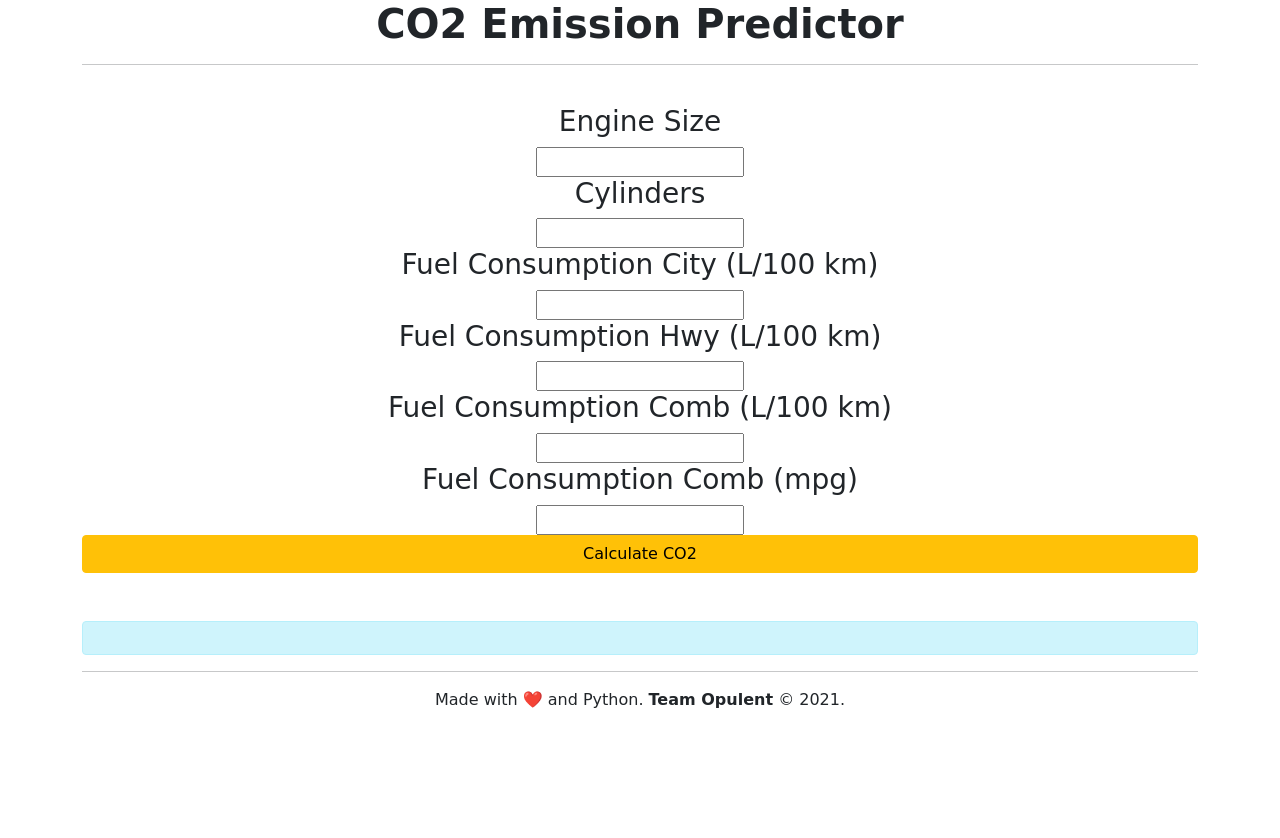
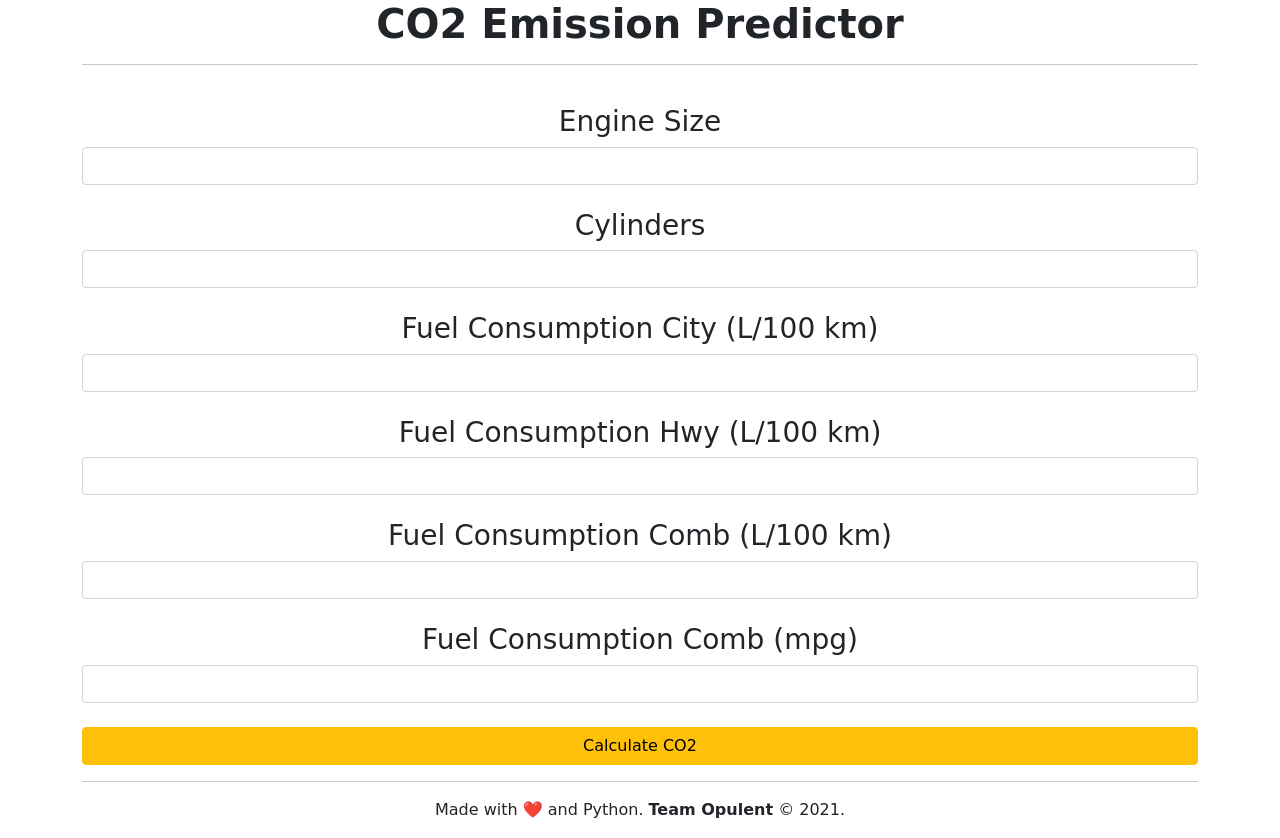
Before and after one commit to Samuel-2626/emission-predictor, a Flask app: page / in a window 1280 px wide. Before the commit the page ends 708 px from the top, so only its background shows below. Run offline with Flask 2, Linux system fonts and the light colour scheme; parts of the project's set-up code (start-up, migrations or seed data) failed here and were passed over; some web fonts are replaced.

Commit message:
first commit

```diff
--- a/templates/index.html
+++ b/templates/index.html
@@ -30,27 +30,32 @@
     <div class="container text-center">
 			<h1><strong>CO2 Emission Predictor</strong></h1>
 			<hr>
+      {% if prediction_text %}
+        <div class="alert alert-info" role="alert">
+      {{ prediction_text }}
+    </div>
+      {% endif %}
 			<br>
 
 
     <form action="{{ url_for('predict')}}" method="post">
       <h3>Engine Size</h3>
-    	<input type="text" name="Engine Size(L)" required="required" />
+    	<input type="text" name="Engine Size(L)" required="required" class="form-control" />
        <br>
        <h3>Cylinders</h3>
-        <input type="text" name="Cylinders" required="required" />
+        <input type="text" name="Cylinders" required="required" class="form-control" />
         <br>
         <h3>Fuel Consumption City (L/100 km)</h3>
-        <input type="text" name="Fuel Consumption City (L/100 km)" required="required" />
+        <input type="text" name="Fuel Consumption City (L/100 km)" required="required" class="form-control" />
         <br>
         <h3>Fuel Consumption Hwy (L/100 km)</h3>
-		<input type="text" name="Fuel Consumption Hwy (L/100 km)" required="required" />
+		<input type="text" name="Fuel Consumption Hwy (L/100 km)" required="required" class="form-control" />
     <br>
     <h3>Fuel Consumption Comb (L/100 km)</h3>
-        <input type="text" name="Fuel Consumption Comb (L/100 km)" required="required" />
+        <input type="text" name="Fuel Consumption Comb (L/100 km)" required="required" class="form-control" />
         <br>
         <h3>Fuel Consumption Comb (mpg)</h3>
-        <input type="text" name="Fuel Consumption Comb (mpg)" required="required" />
+        <input type="text" name="Fuel Consumption Comb (mpg)" required="required" class="form-control" />
 
         <br>
 
@@ -58,11 +63,6 @@
         <button type="submit" class="btn btn-warning" style="width: 100%;">Calculate CO2</button>
     </form>
 
-   <br>
-   <br>
-   <div class="alert alert-info" role="alert">
-    {{ prediction_text }}
-  </div>
 
 
  	<hr>
```
